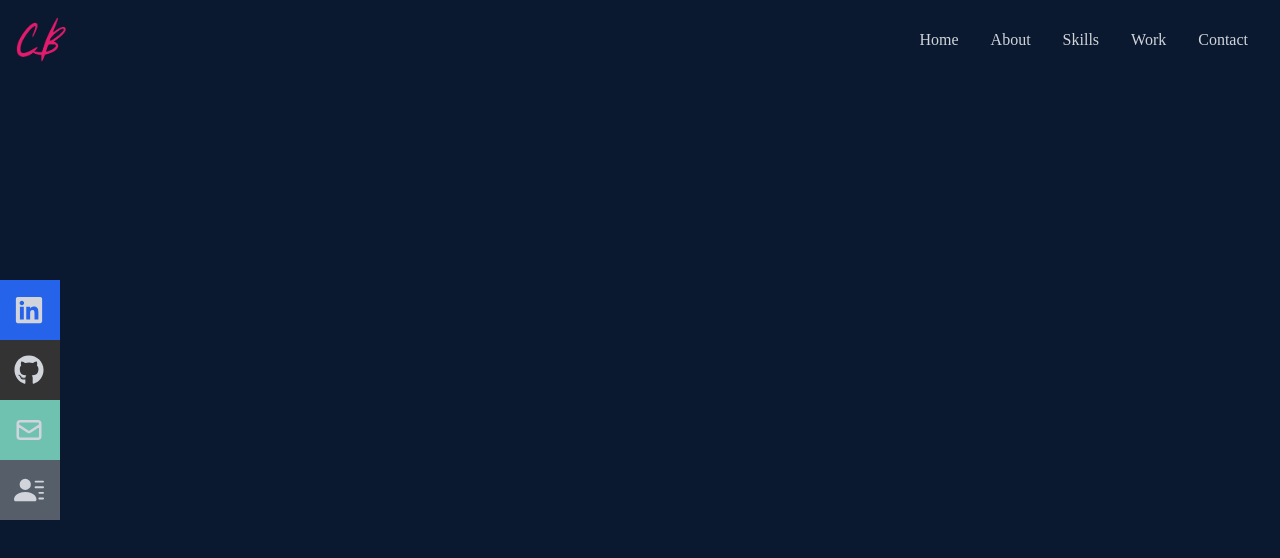
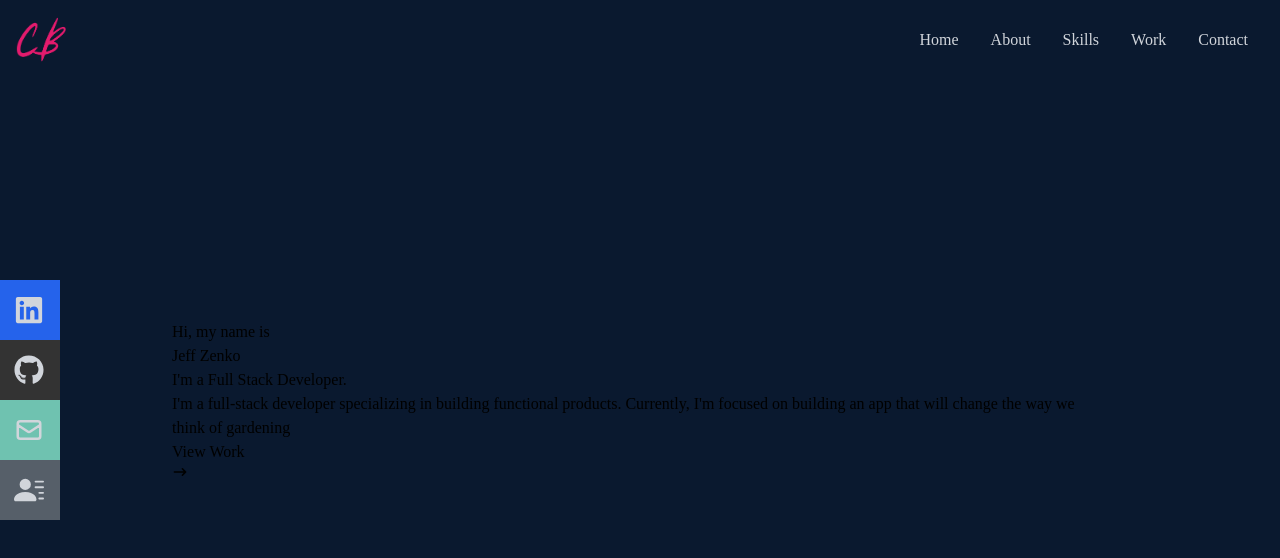
Before and after one commit to codemodeactivate/react-portfolio, a React (Create React App) app: page / in a window 1280 px wide. Shown: the top 558 px of the page. Built offline with nearby package versions, Linux system fonts and the light colour scheme.

Commit message:
homepage work

```diff
--- a/src/components/Home.jsx
+++ b/src/components/Home.jsx
@@ -5,8 +5,17 @@ import { HiArrowNarrowRight } from 'react-icons/hi'
 
 const Home = () => {
   return (
-    <div className='w-full h-screen bg-[#0a192f]'>
-
+    <div name='home' className='w-full h-screen bg-[#0a192f]'>
+        {/*Container*/}
+        <div className="max-w-[1000px] mx-auto px-8 flex flex-col justify-center h-full">
+            <p>Hi, my name is</p>
+            <h1>Jeff Zenko</h1>
+            <h2>I'm a Full Stack Developer.</h2>
+            <p>I'm a full-stack developer specializing in building functional products. Currently, I'm focused on building an app that will change the way we think of gardening</p>
+            <div>
+                <button>View Work <HiArrowNarrowRight /></button>
+            </div>
+        </div>
 
     </div>
   )
```
